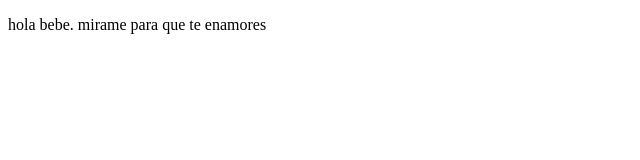
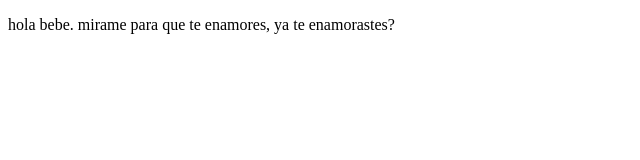
Before and after one commit to acamilocc/projectprework, a plain HTML site: page index.html in a window 1280 px wide. Shown: the whole page, without its empty margins (0-640 px from the left). Drawn offline with Linux system fonts and the light colour scheme.

Commit message:
agregue ya te enamoraste

```diff
--- a/index.html
+++ b/index.html
@@ -7,6 +7,6 @@
     <title>hola mundo</title>
 </head>
 <body>
-    <p> hola bebe. mirame para que te enamores</p>
+<p> hola bebe. mirame para que te enamores, ya te enamorastes? </p>
 </body>
 </html>
```
